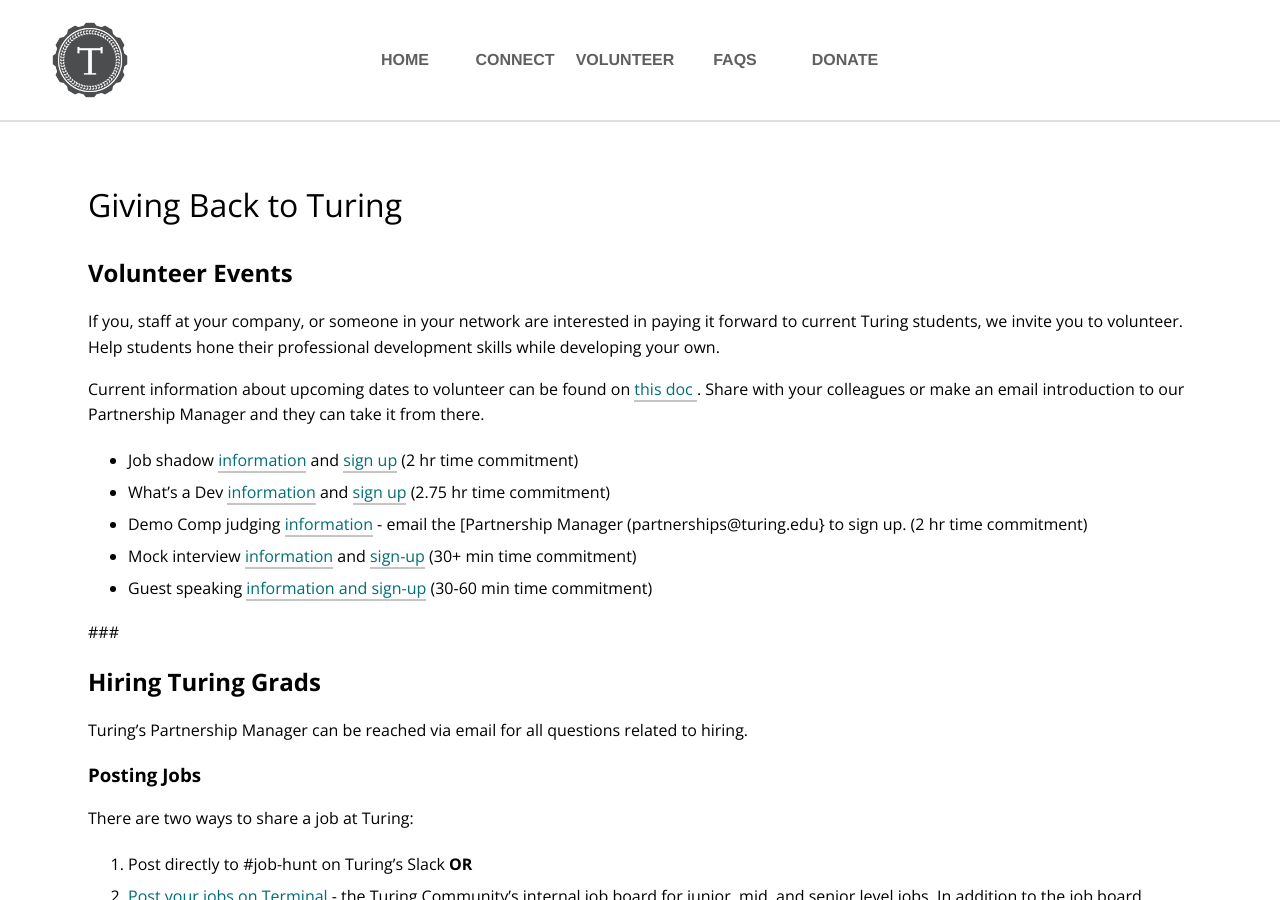
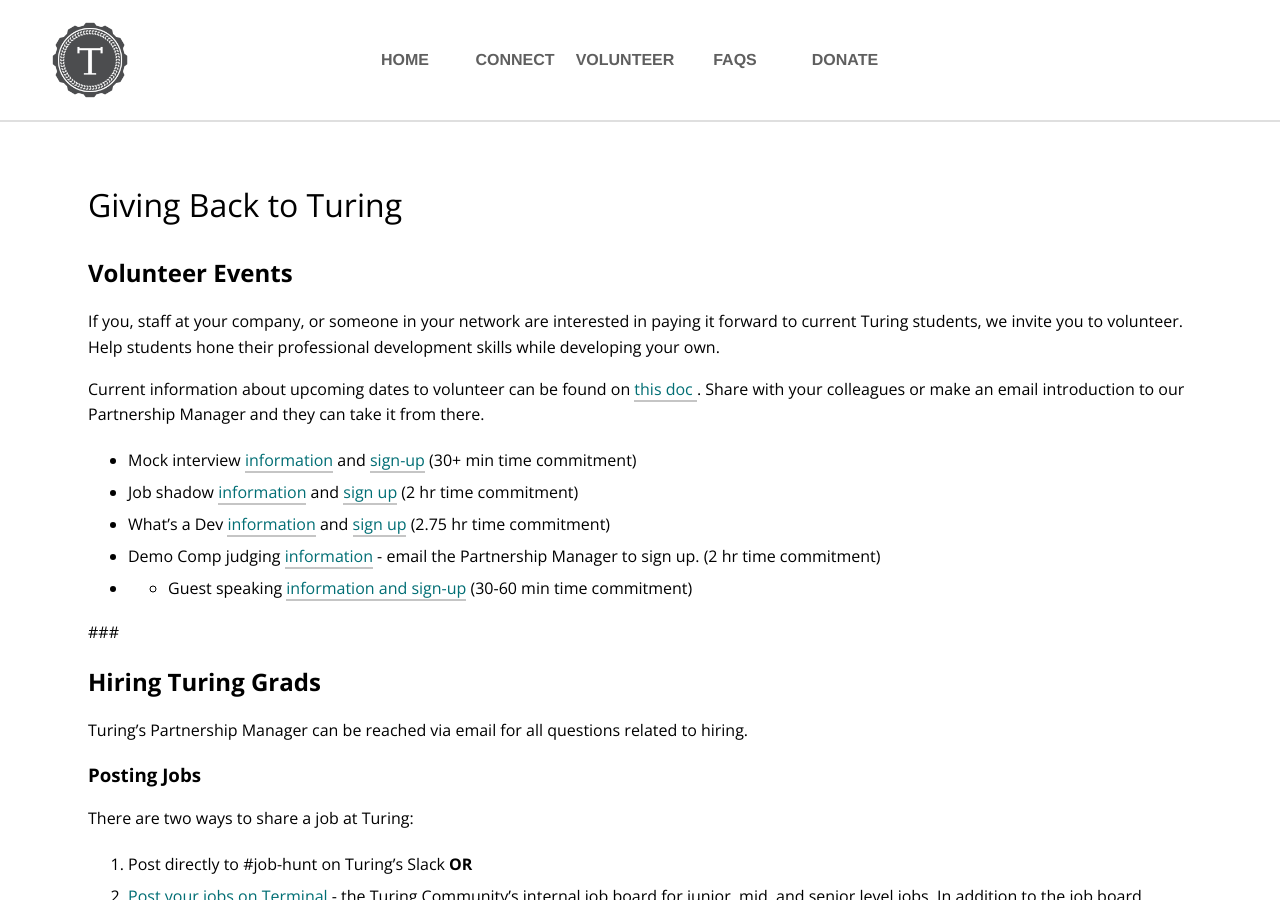
Before and after one commit to turingschool/alumni-site, a Jekyll site: the page built from volunteer.md, in a window 1280 px wide and 900 px high. Built offline with Jekyll 4.4.1, drawn with Linux system fonts in a browser that asks for light colours; nearby versions of some CDN libraries; comment, search, counter and statistics services are not loaded; some of the changed text lies outside the part shown.

Commit message:
Update volunteer.md

```diff
--- a/volunteer.md
+++ b/volunteer.md
@@ -11,11 +11,11 @@ If you, staff at your company, or someone in your network are interested in payi
 Current information about upcoming dates to volunteer can be found on [this doc
 ](https://docs.google.com/document/d/1onS8F9uzftFGJbgNWyIeTCmzQW0mkBLZoDxsrVvO51o/edit?usp=sharing). Share with your colleagues or make an email introduction to our Partnership Manager and they can take it from there.
 
+* Mock interview [information](https://docs.google.com/document/d/1UCTD7kPFAgHhLhV0M0qdDdwdI6JQuwAbDOWs1QPPJAI/edit?usp=sharing) and [sign-up](https://www.signupgenius.com/go/turingmockinterviews) (30+ min time commitment)
 * Job shadow [information](https://docs.google.com/document/d/1c9quTBUg_atuLUIru5fSAlBm6sHlWP5QwPN4xAIyEvk/edit?usp=sharing) and [sign up](https://www.signupgenius.com/go/turingjobshadow) (2 hr time commitment)
 * What's a Dev [information](https://docs.google.com/document/d/1nDP1aJqCxWIWA7PL2W_WmzuIpuW8hSO_EjVLuYZoqy4/edit?usp=sharing) and [sign up](https://www.signupgenius.com/go/turingwhatsadev) (2.75 hr time commitment)
-* Demo Comp judging [information](https://docs.google.com/document/d/12H_GqG4bo7fnaGWpvyQGTcoIM4Wu9z7iPJOQ_hcavns/edit?usp=sharing) - email the [Partnership Manager (partnerships@turing.edu} to sign up. (2 hr time commitment)
-* Mock interview [information](https://docs.google.com/document/d/1UCTD7kPFAgHhLhV0M0qdDdwdI6JQuwAbDOWs1QPPJAI/edit?usp=sharing) and [sign-up](https://www.signupgenius.com/go/turingmockinterviews) (30+ min time commitment)
-* Guest speaking [information and sign-up](https://airtable.com/shrEaKJFm8lXWVZzk) (30-60 min time commitment)
+* Demo Comp judging [information](https://docs.google.com/document/d/12H_GqG4bo7fnaGWpvyQGTcoIM4Wu9z7iPJOQ_hcavns/edit?usp=sharing) - email the Partnership Manager to sign up. (2 hr time commitment)
+* * Guest speaking [information and sign-up](https://airtable.com/shrEaKJFm8lXWVZzk) (30-60 min time commitment)
 
 
 ###
```
Also changed, not shown: other parts of volunteer.md (+1 -1 lines).
